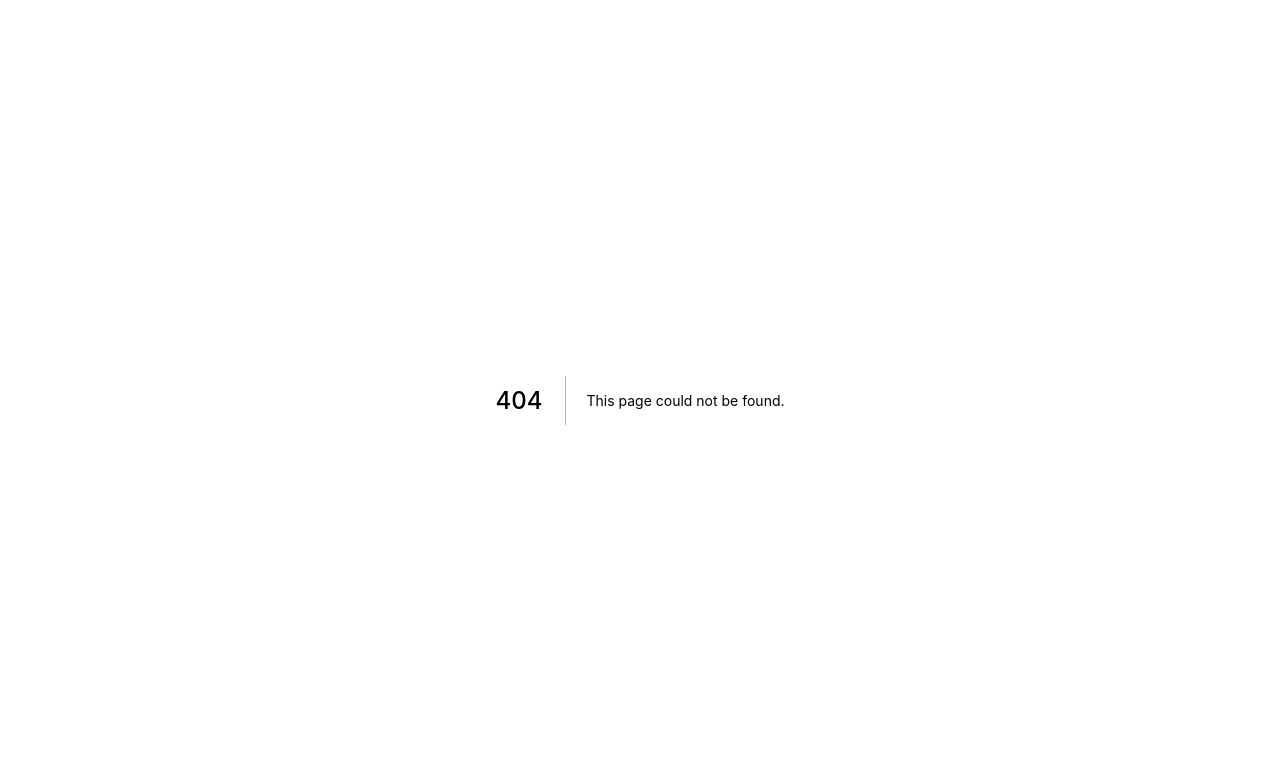
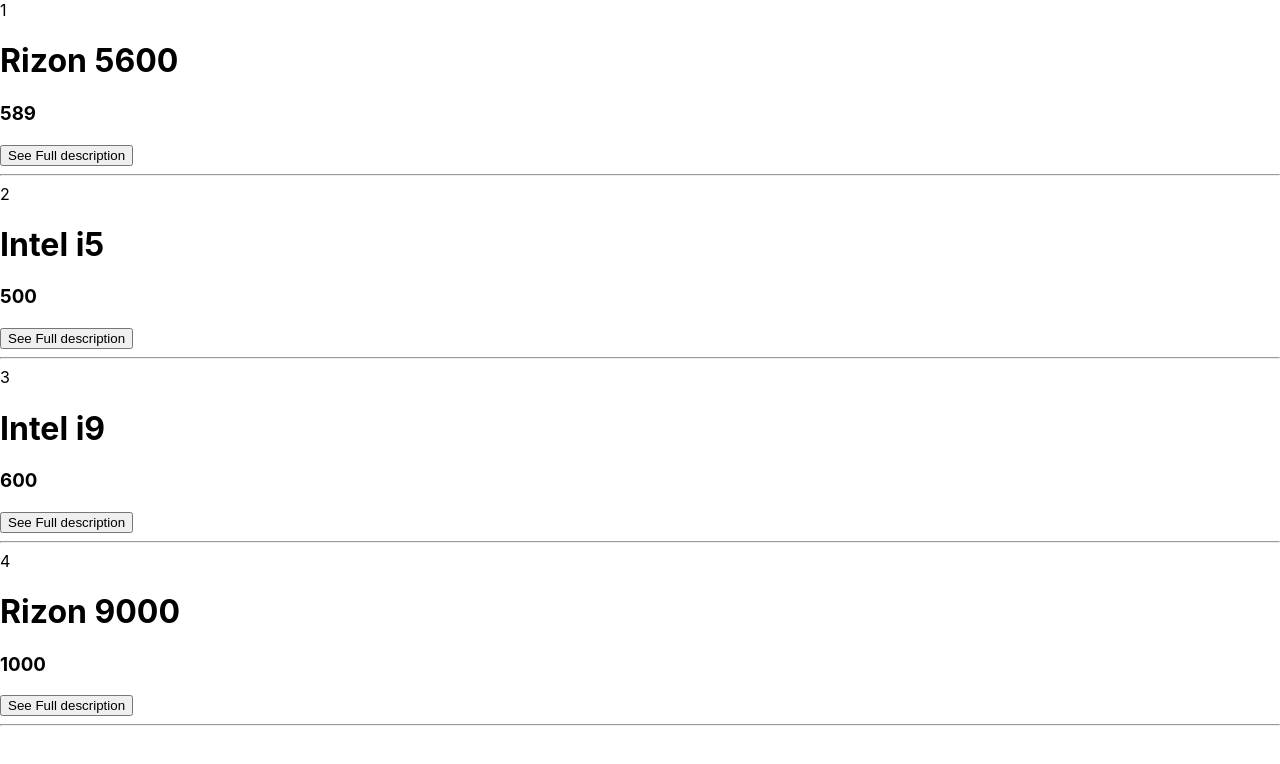
Before and after one commit to Gauravpant14/NEXT_JS_2022, a Next.js app: page /products in a window 1280 px wide. Before the commit this address had no page. Shown: the top 764 px of the page. Built offline with nearby package versions, Linux system fonts and the light colour scheme; data requests are answered from the project's data file.

Commit message:
issues of static site generation , check productsid page , steps were written there

```diff
--- /dev/null
+++ b/db.json
@@ -0,0 +1,28 @@
+{
+    "products": [
+        {
+            "id": 1,
+            "title":"Rizon 5600",
+            "price":589,
+            "description": "A hot gaming and coding processor"
+        },
+        {
+            "id": 2,
+            "title":"Intel i5",
+            "price":500,
+            "description": "A Noraml perpose Processor"
+        },
+        {
+            "id": 3,
+            "title":"Intel i9",
+            "price":600,
+            "description": "A heavy game player"
+        },
+        {
+            "id": 4,
+            "title":"Rizon 9000",
+            "price":1000,
+            "description": "best processor for gaming"
+        }
+    ]
+}
--- a/package.json
+++ b/package.json
@@ -5,9 +5,11 @@
     "dev": "next dev",
     "build": "next build",
     "start": "next start",
-    "lint": "next lint"
+    "lint": "next lint",
+    "serve-json": "json-server --watch db.json --port 4000"
   },
   "dependencies": {
+    "json-server": "^0.17.0",
     "next": "12.0.7",
     "react": "17.0.2",
     "react-dom": "17.0.2"
--- /dev/null
+++ b/pages/products/index.js
@@ -0,0 +1,34 @@
+import Link from "next/link";
+import React from "react";
+
+const ProductList = ({ products }) => {
+  return (
+    <div>
+      {products.map((e, i) => (
+        <div key={i}>
+          <span>{e.id}</span>
+          <h1>{e.title}</h1>
+          {/* <h2>{e.description}</h2> */}
+          <h3>{e.price}</h3>
+          <Link href={`/products/${e.id}`} passHref>
+            <button>See Full description</button>
+          </Link>
+
+          <hr />
+        </div>
+      ))}
+    </div>
+  );
+};
+
+export default ProductList;
+
+export async function getStaticProps() {
+  const response = await fetch("http://localhost:4000/products");
+  const results = await response.json();
+  return {
+    props: {
+      products: results,
+    },
+  };
+}
```
Also changed, not shown: pages/products/[productId].js (added, +54 -0 lines), 1 other file (tests, documents, lock files or other folders).
